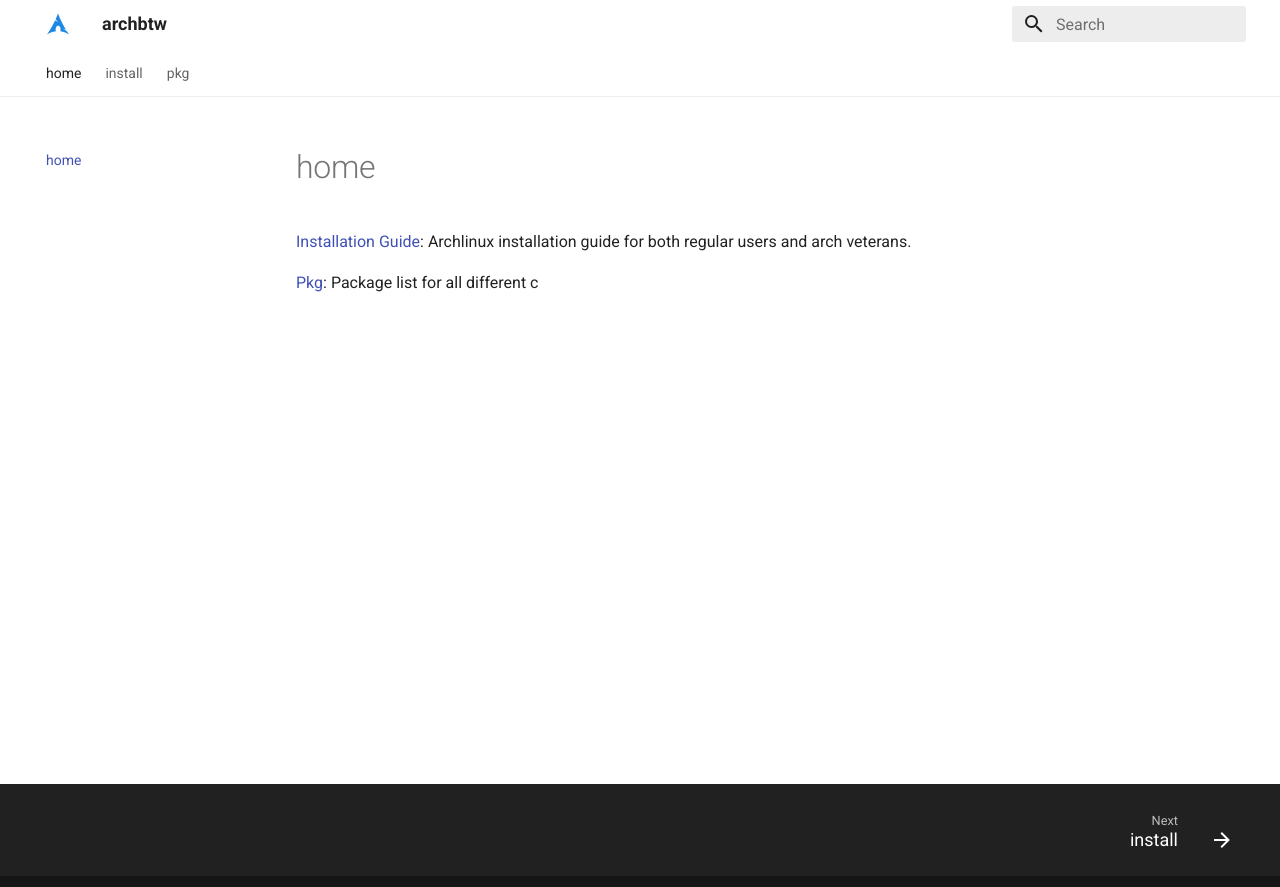
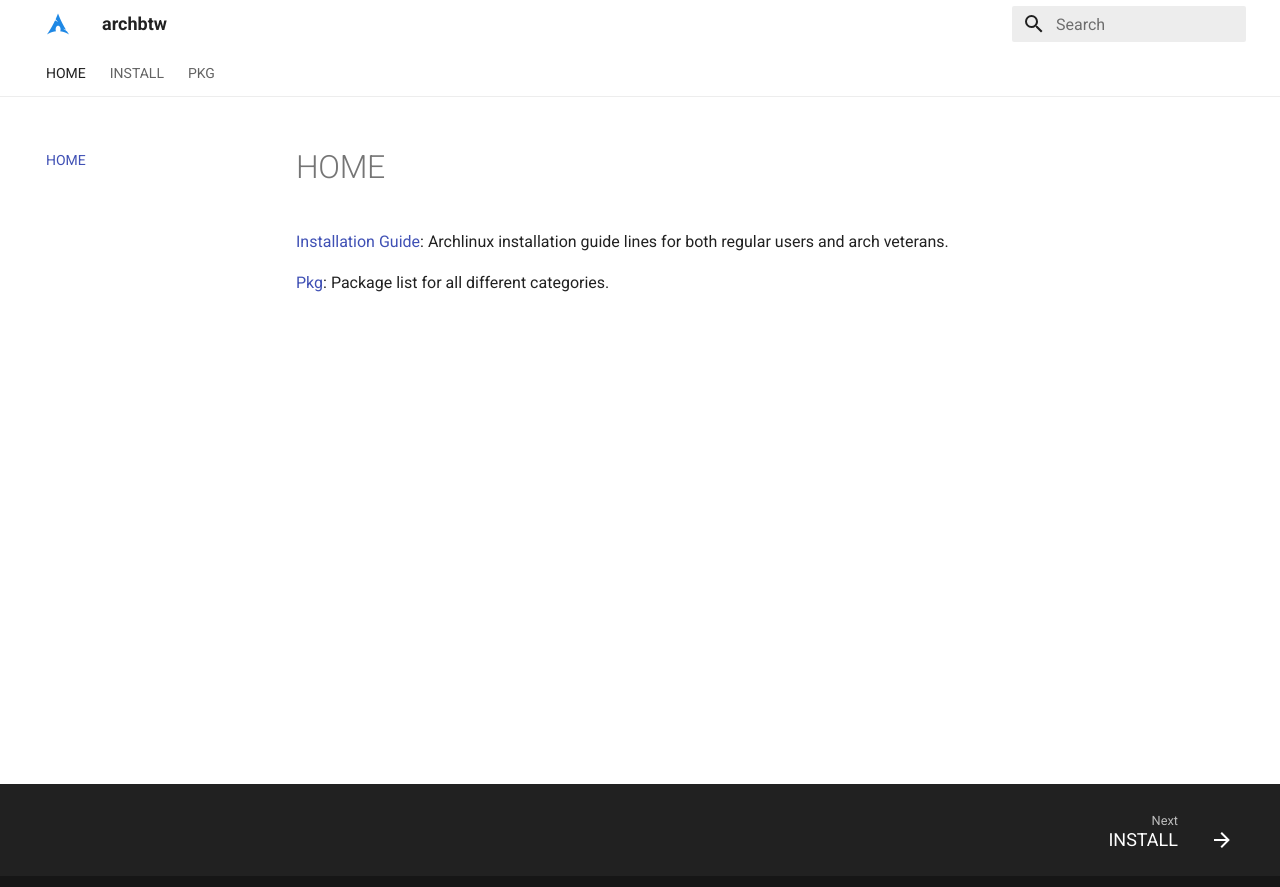
Before and after one commit to l0vemimi/ArchBtw, an MkDocs documentation site: the page built from docs/index.md, in a window 1280 px wide. Shown: the top 887 px of the page. Built offline with MkDocs 1.6.1 and Material for MkDocs 9.7.7, drawn with Linux system fonts in a browser that asks for light colours; the version menu is left out.

Commit message:
update mkdoc.yml and install.md

```diff
--- a/docs/index.md
+++ b/docs/index.md
@@ -1,3 +1,3 @@
-[Installation Guide](install.md): Archlinux installation guide for both regular users and arch veterans.
+[Installation Guide](install.md): Archlinux installation guide lines for both regular users and arch veterans.
 
-[Pkg](pkg.md): Package list for all different c
+[Pkg](pkg.md): Package list for all different categories.
--- a/mkdocs.yml
+++ b/mkdocs.yml
@@ -4,9 +4,9 @@ site_author: mimi
 site_url: https://l0vemimi.github.io/arch-btw/
 #edit_uri: edit/main/docs/ # if the repo is tied to the doc
 nav:
-  - home: 'index.md'
-  - install: 'install.md'
-  - pkg: 'pkg.md'
+  - HOME: 'index.md'
+  - INSTALL: 'install.md'
+  - PKG: 'pkg.md'
 #  - wiki: 'wiki.md'
 extra_css:
   - stylesheets/extra.css
```
